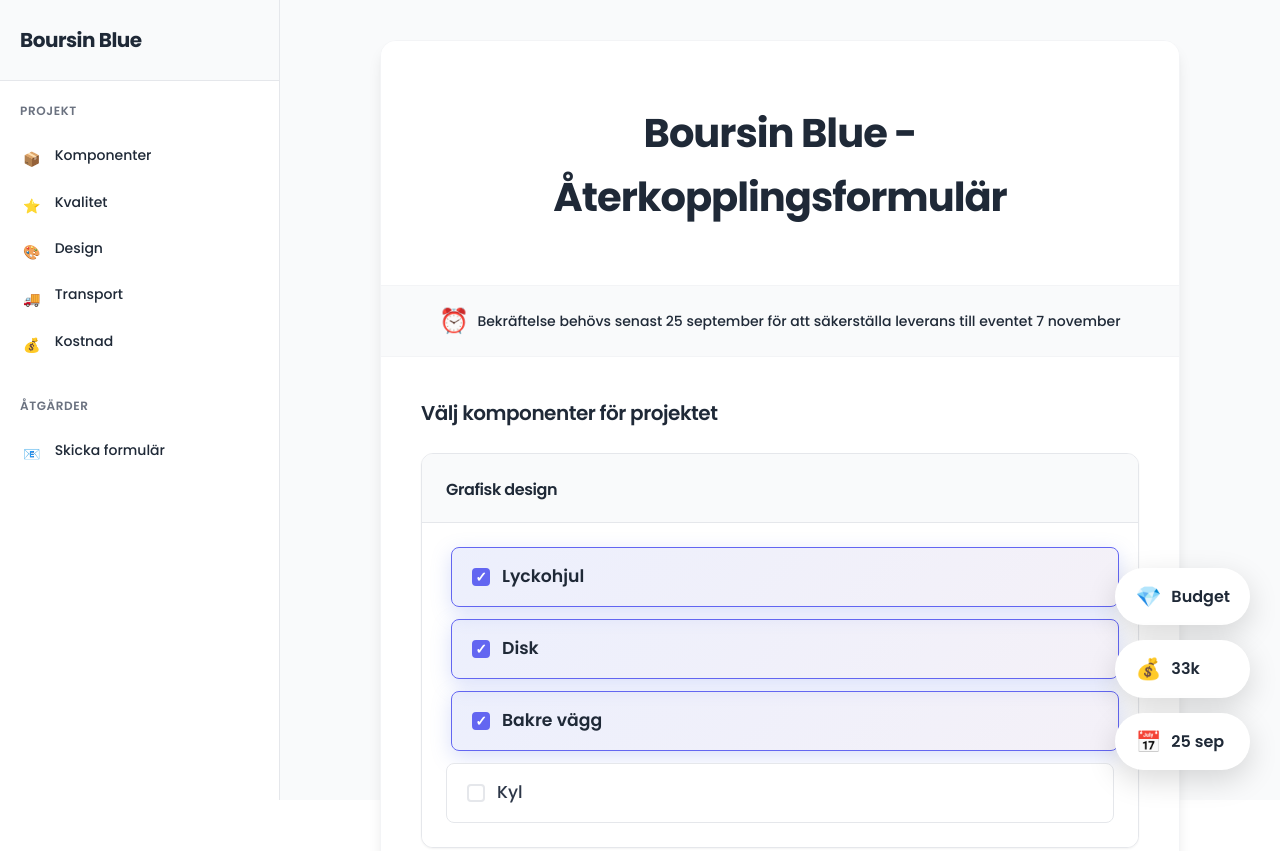
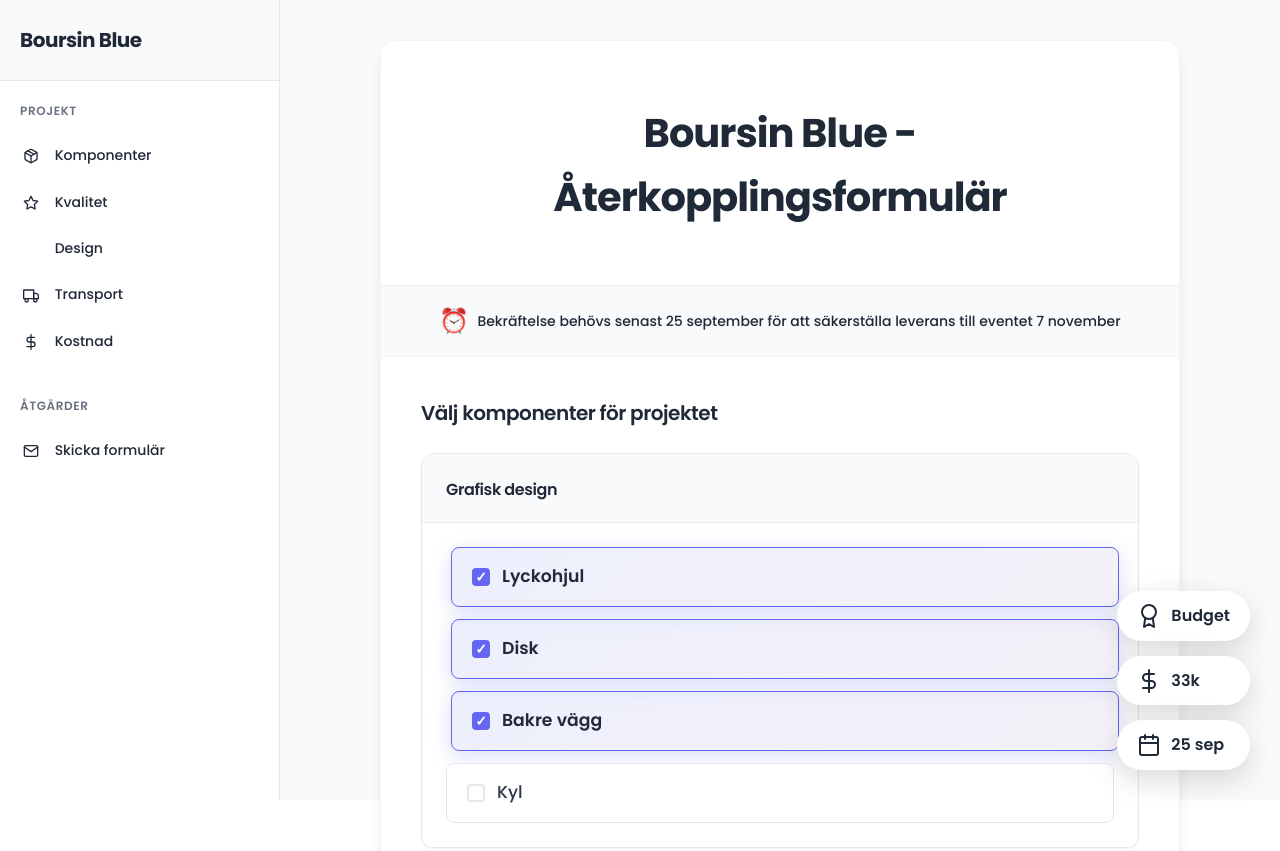
Before and after one commit to dege96/DGTaleKlientPortal, a plain HTML site: page feedback-form.html in a window 1280 px wide. Shown: the top 851 px of the page. Drawn offline with nearby package versions, Linux system fonts and the light colour scheme.

Commit message:
Replace all emoji icons with Feather Icons for better consistency and modern look

```diff
--- a/feedback-form.html
+++ b/feedback-form.html
@@ -5,6 +5,7 @@
     <meta name="viewport" content="width=device-width, initial-scale=1.0">
     <title>Boursin Blue - Återkopplingsformulär</title>
     <link href="https://fonts.googleapis.com/css2?family=Poppins:wght@300;400;500;600;700&display=swap" rel="stylesheet">
+    <script src="https://unpkg.com/feather-icons"></script>
     <style>
         * {
             margin: 0;
@@ -1119,30 +1120,30 @@
             <div class="nav-section">
                 <div class="nav-section-title">Projekt</div>
                 <a href="#komponenter" class="nav-item active" data-section="komponenter">
-                    <span class="nav-item-icon">📦</span>
+                    <i data-feather="package" class="nav-item-icon"></i>
                     Komponenter
                 </a>
                 <a href="#kvalitet" class="nav-item" data-section="kvalitet">
-                    <span class="nav-item-icon">⭐</span>
+                    <i data-feather="star" class="nav-item-icon"></i>
                     Kvalitet
                 </a>
                 <a href="#design" class="nav-item" data-section="design">
-                    <span class="nav-item-icon">🎨</span>
+                    <i data-feather="palette" class="nav-item-icon"></i>
                     Design
                 </a>
                 <a href="#transport" class="nav-item" data-section="transport">
-                    <span class="nav-item-icon">🚚</span>
+                    <i data-feather="truck" class="nav-item-icon"></i>
                     Transport
                 </a>
                 <a href="#kostnad" class="nav-item" data-section="kostnad">
-                    <span class="nav-item-icon">💰</span>
+                    <i data-feather="dollar-sign" class="nav-item-icon"></i>
                     Kostnad
                 </a>
             </div>
             <div class="nav-section">
                 <div class="nav-section-title">Åtgärder</div>
                 <a href="#skicka" class="nav-item" data-section="skicka">
-                    <span class="nav-item-icon">📧</span>
+                    <i data-feather="mail" class="nav-item-icon"></i>
                     Skicka formulär
                 </a>
             </div>
@@ -1154,11 +1155,7 @@
 
     <!-- Mobile toggle -->
     <button class="sidebar-toggle" id="sidebarToggle">
-        <svg class="sidebar-toggle-icon" viewBox="0 0 24 24" fill="none" stroke="currentColor" stroke-width="2">
-            <line x1="3" y1="6" x2="21" y2="6"></line>
-            <line x1="3" y1="12" x2="21" y2="12"></line>
-            <line x1="3" y1="18" x2="21" y2="18"></line>
-        </svg>
+        <i data-feather="menu" class="sidebar-toggle-icon"></i>
     </button>
 
     <!-- Main content -->
@@ -1450,15 +1447,15 @@
     <!-- Floating action indicators -->
     <div class="floating-indicators">
         <div class="indicator-item" data-tooltip="Kvalitetsnivå">
-            <span class="indicator-icon">💎</span>
+            <i data-feather="award" class="indicator-icon"></i>
             <span class="indicator-status" id="qualityIndicator">-</span>
         </div>
         <div class="indicator-item" data-tooltip="Estimerad kostnad">
-            <span class="indicator-icon">💰</span>
+            <i data-feather="dollar-sign" class="indicator-icon"></i>
             <span class="indicator-status" id="costIndicator">-</span>
         </div>
         <div class="indicator-item" data-tooltip="Deadline">
-            <span class="indicator-icon">📅</span>
+            <i data-feather="calendar" class="indicator-icon"></i>
             <span class="indicator-status">25 sep</span>
         </div>
     </div>
@@ -2356,7 +2353,11 @@
         }
 
         // Initialize sidebar when DOM is loaded
-        document.addEventListener('DOMContentLoaded', initSidebar);
+        document.addEventListener('DOMContentLoaded', function() {
+            initSidebar();
+            // Initialize Feather Icons
+            feather.replace();
+        });
     </script>
 </body>
 </html>
```
